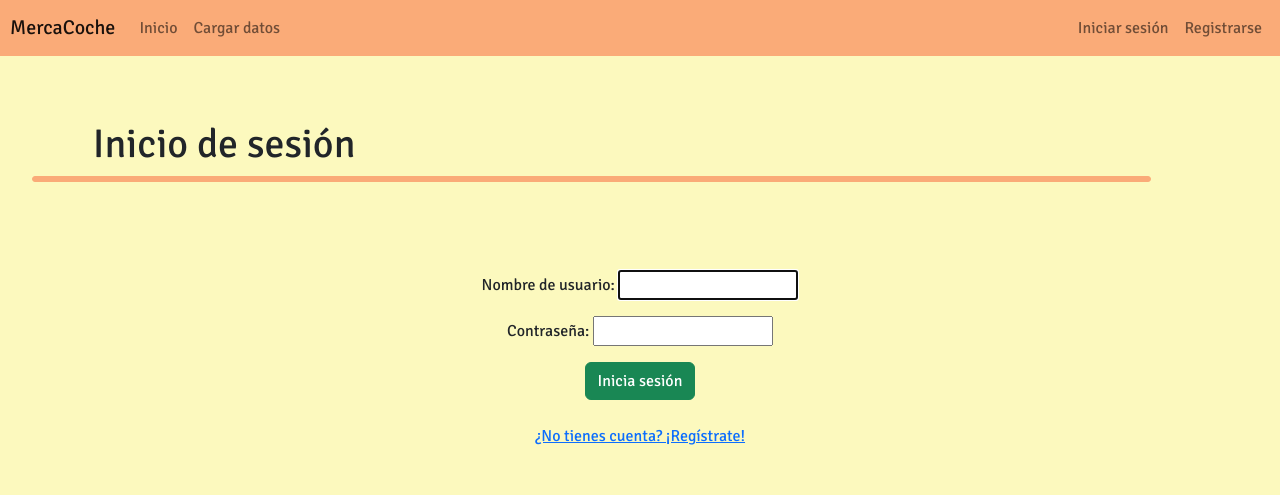
After one commit to migromarj/MercaCoche, a Django app: page /login/ in a window 1280 px wide. The commit adds this page. Shown: the top 495 px of the page. Run offline with Django 4.2, Linux system fonts and the light colour scheme.

Commit message:
feat(#009): Add user login view and functionality, and logout functionality

```diff
--- a/MercaCoche/settings.py
+++ b/MercaCoche/settings.py
@@ -140,3 +140,5 @@ CRISPY_TEMPLATE_PACK = "bootstrap5"
 #User authentication
 
 AUTH_USER_MODEL = 'main.WebUser'
+LOGIN_REDIRECT_URL = "/"
+LOGOUT_REDIRECT_URL = "/"
--- a/MercaCoche/urls.py
+++ b/MercaCoche/urls.py
@@ -16,10 +16,12 @@ Including another URLconf
 from django.contrib import admin
 from django.urls import path
 from main import views
+from django.urls import include
 
 urlpatterns = [
     path('admin/', admin.site.urls),
-    path('', views.index),
+    path('', views.index, name="index"),
     path('load_data/', views.load_data),
     path('register/', views.register, name="register"),
+    path("", include("django.contrib.auth.urls")),
 ]
--- a/main/forms.py
+++ b/main/forms.py
@@ -14,6 +14,7 @@ class RegisterForm(UserCreationForm):
         fields = [
             "first_name",
             "last_name",
+            "username",
             "email",
             "password1",
             "password2",
--- a/main/models.py
+++ b/main/models.py
@@ -8,11 +8,11 @@ class WebUser(AbstractUser):
     id = models.AutoField(primary_key=True)
     first_name = models.CharField(verbose_name='Nombre', max_length=150)
     last_name = models.CharField(verbose_name='Apellido', max_length=150)
-    email = models.EmailField(verbose_name='Email', max_length=50, unique=True)
+    email = models.EmailField(verbose_name='Email', max_length=254, unique=True)
     favorite_cars = models.ManyToManyField('Car', related_name='favorite_cars')
 
     def __str__(self):
-        return str(self.email)
+        return str(self.username)
 
 class Car(models.Model):
 
--- a/main/templates/components/navbar.html
+++ b/main/templates/components/navbar.html
@@ -19,13 +19,21 @@
       <div class="buttons-line">
         <hr>
       </div>
+      {% if user.is_authenticated %}
       <ul class="navbar-nav auth-buttons">
         <li class="nav-item">
-          <a class="nav-link" href="#">Iniciar sesión</a>
+          <a class="nav-link" href="{% url 'logout' %}">Cerrar sesión</a>
+        </li>
+      </ul>
+      {% else %}
+      <ul class="navbar-nav auth-buttons">
+        <li class="nav-item">
+          <a class="nav-link" href="/login">Iniciar sesión</a>
         </li>
         <li class="nav-item">
           <a class="nav-link" href="/register">Registrarse</a>
         </li>
       </ul>
+      {% endif %}
     </div>
   </nav>
--- /dev/null
+++ b/main/templates/registration/login.html
@@ -0,0 +1,41 @@
+{% extends 'master.html' %}
+
+{% block head %}
+{% load static %}
+<link rel="stylesheet" type="text/css" href="{% static 'styles/login.css' %}">
+<meta name="viewport" content="width=device-width, initial-scale=1">
+{% endblock %}
+
+{% block titulo %} Inicio de sesión {% endblock %}
+
+{% block contenido %}
+
+<div class="login-wrapper">
+    <h1 class="title">
+        Inicio de sesión
+    </h1>
+    <hr class="line-break">
+
+    {% if form.errors %}
+    <ul class="messages alert alert-warning" role="alert">
+        <li class="{{ message.tags }}">
+            El nombre de usuario o la contraseña son incorrectos.
+        </li>
+    </ul>
+    {% endif %}
+
+    <div class="login-layout">
+        <div class="login-container">
+            <form method="POST" class="login-form">
+                {% csrf_token %}
+                {{ form.as_p }}
+                <button class="btn btn-success" id="id_submit_button" type="submit">Inicia sesión</button>
+            </form>
+            <br>
+            <div class="login-form">
+                <a href="/register">¿No tienes cuenta? ¡Regístrate!</a>
+            </div>
+        </div>
+    </div>
+</div>
+{% endblock %}
--- a/main/templates/register.html
+++ b/main/templates/registration/register.html
@@ -33,6 +33,10 @@
                 {{ form.as_p }}
                 <button class="btn btn-success" id="id_submit_button" type="submit">Regístrate</button>
             </form>
+            <br>
+            <div class="register-form">
+                <a href="/login">¿Ya tienes cuenta? ¡Inicia sesión!</a>
+            </div>
         </div>
     </div>
 </div>
--- /dev/null
+++ b/static/styles/login.css
@@ -0,0 +1,49 @@
+.login-wrapper {
+    margin-top: 4rem;
+    margin-bottom: 4rem;
+    margin-inline: 2rem;
+    z-index: 5;
+}
+
+.title {
+    text-align: left;
+    margin-left: 5%;
+}
+
+hr.line-break {
+    border: 1px solid #FAAB78;
+    border-radius: 5px;
+    padding: 2px;
+    margin-bottom: 2.5rem;
+    margin-top: 0;
+    background-color: #FAAB78;
+    width: 92%;
+    opacity: initial;
+}
+
+.login-layout {
+    display: flex;
+    justify-content: center;
+}
+
+.login-container{
+    padding: 1rem;
+    margin: 2rem;
+    max-width: 100%;
+    width: 100%;
+}
+
+.login-form{
+    display: flex;
+    flex-direction: column;
+    justify-content: center;
+    align-items: center;
+}
+
+.errorlist{
+    display: none;
+}
+
+span.helptext{
+    display: none;
+}
```
Also changed, not shown: main/views.py (+6 -1 lines).
